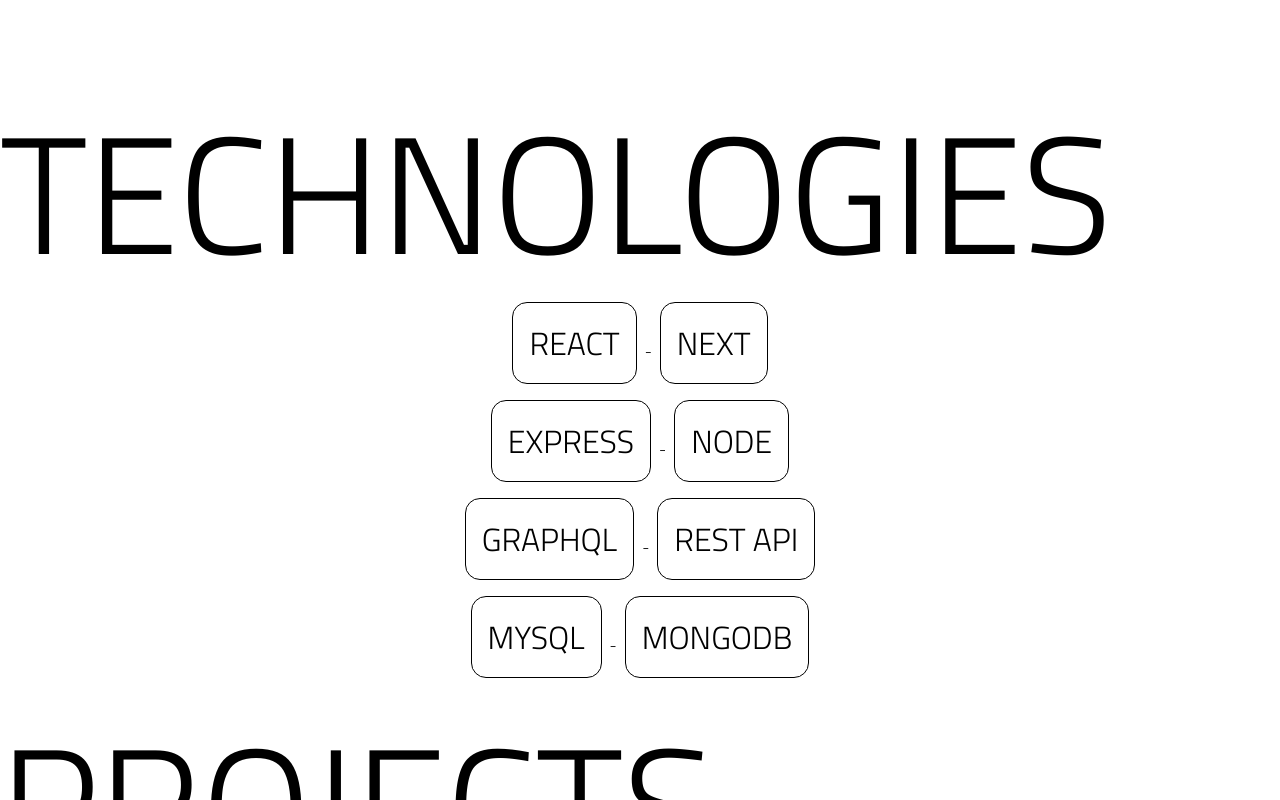
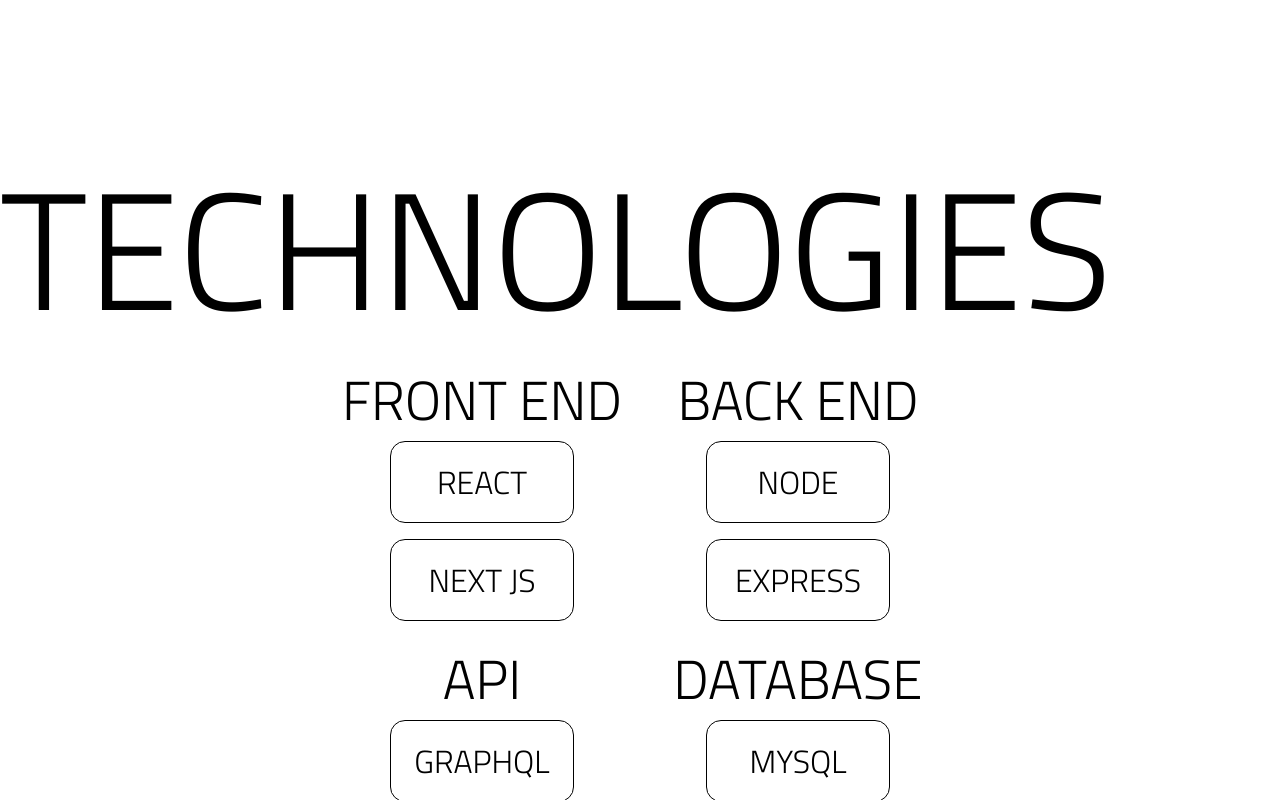
Before and after one commit to andyb2/portfolio-website, a React (Create React App) app: page / in a window 1280 px wide. Shown: the part 540-1340 px from the top of the page. Built offline with nearby package versions, Linux system fonts and the light colour scheme.

Commit message:
tech now broken up into categories

```diff
--- a/src/pages/Tech.tsx
+++ b/src/pages/Tech.tsx
@@ -6,6 +6,7 @@
   display: flex;
   flex-direction: column;
   width: 100%;
+  padding-top: 3.5rem;
 `;
 
 const TechTitle = styled.p<IProps>`
@@ -24,66 +25,90 @@
 
 const CenterTech = styled.div`
   display: flex;
+  gap: 1rem;
   flex-wrap: wrap;
   justify-content: center;
-  max-width: 250px;
+  max-width: 700px;
   padding-top: 56px;
-  @media (min-width: 500px) {
-    max-width: 375px;
+`;
+
+const Stack = styled.div`
+  display: flex;
+  flex-direction: column;
+  align-items: center;
+  width: 300px;
+`;
+
+const TechItemContainer = styled.div`
+  display: flex;
+  flex-direction: column;
+  justify-content: center;
+  align-items: center;
+  gap: 1rem;
+  width: 100%;
+`;
+
+const Title = styled.p`
+  text-align: center;
+  font-size: 55px;
+  padding: 0;
+  margin: 0;
+  @media (max-width: 700px) {
+    font-size: 45px;
+  }
+  @media (max-width: 450px) {
+    font-size: 35px;
   }
 `;
 
 const TechItem = styled.div`
   display: flex;
+  align-items: center;
+  justify-content: center;
+  width: 150px;
   font-size: 1rem;
   border: 1px solid black;
   padding: 1rem;
   border-radius: 15px;
-  margin-bottom: 1rem;
   @media (min-width: 500px) {
     font-size: 2rem;
   }
 `;
 
+// const Dash = styled.div`
+//   padding: 0 0 0 1rem;
+// `;
+
 const Tech = ({ height }: IProps) => {
   const technologies = [
-    'REACT',
-    'NEXT',
-    'EXPRESS',
-    'NODE',
-    'GRAPHQL',
-    'REST API',
-    'MYSQL',
-    'MONGODB',
+    { title: 'FRONT END', tech: ['REACT', 'NEXT JS'] },
+    { title: 'BACK END', tech: ['NODE', 'EXPRESS'] },
+    { title: 'API', tech: ['GRAPHQL', 'REST API'] },
+    { title: 'DATABASE', tech: ['MYSQL', 'MONGODB', 'AIRTABLE'] },
   ];
+
   return (
-    <Container>
+    <Container id='technology'>
       <TechTitle height={height}>TECHNOLOGIES</TechTitle>
       <TechContainer>
-        <Animate className='hidden'>
-          <CenterTech>
-            {technologies.map((tech, idx) => {
-              if (idx % 2 === 0) {
-                return (
-                  <div
-                    style={{
-                      display: 'flex',
-                      alignItems: 'center',
-                    }}
-                  >
-                    <TechItem>{tech}</TechItem>
-                    <div
-                      style={{ paddingLeft: '0.5rem', paddingRight: '0.5rem' }}
-                    >
-                      -
-                    </div>
-                  </div>
-                );
-              }
-              return <TechItem>{tech}</TechItem>;
-            })}
-          </CenterTech>
-        </Animate>
+        {/* <Animate className='hidden'> */}
+        <CenterTech>
+          {technologies.map(({ title, tech }) => {
+            return (
+              <Animate className='hidden'>
+                <Stack>
+                  <Title>{title}</Title>
+                  <TechItemContainer>
+                    {tech.map(item => {
+                      return <TechItem>{item}</TechItem>;
+                    })}
+                  </TechItemContainer>
+                </Stack>
+              </Animate>
+            );
+          })}
+        </CenterTech>
+        {/* </Animate> */}
       </TechContainer>
     </Container>
   );
```
